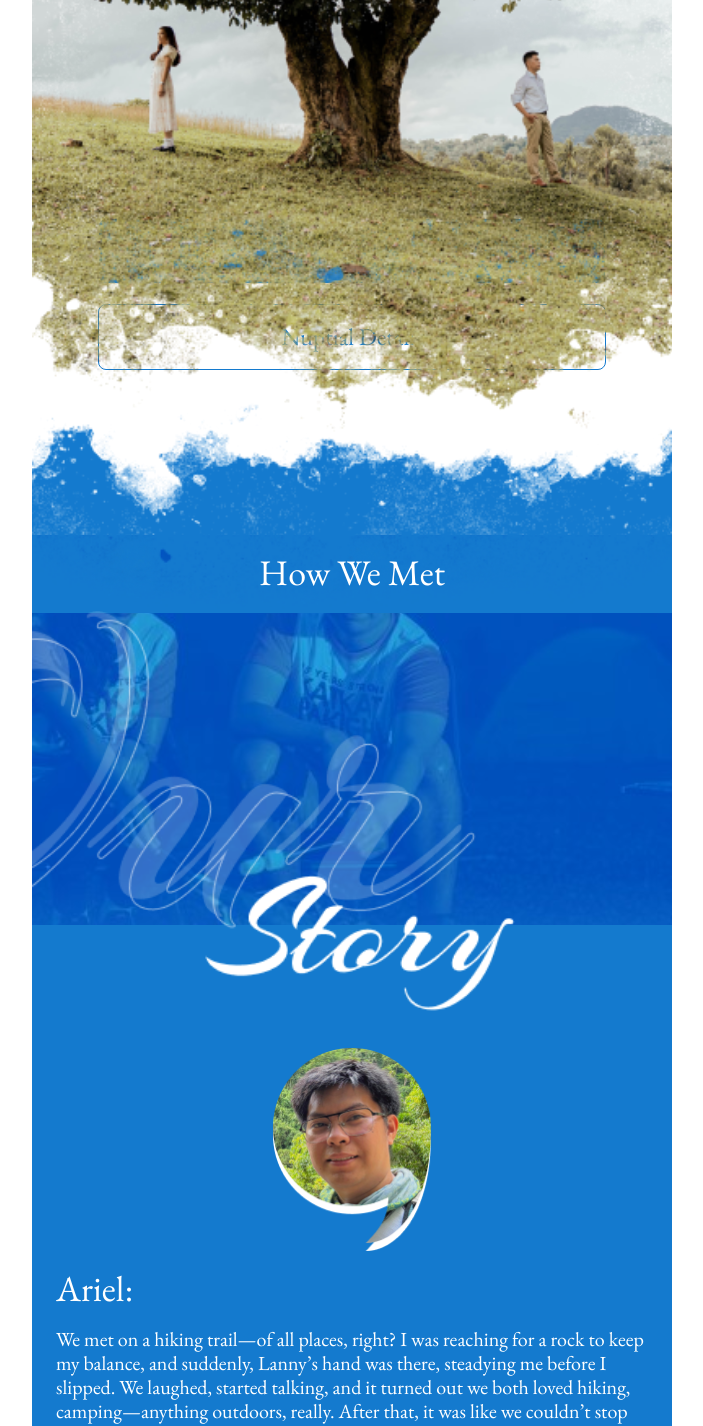
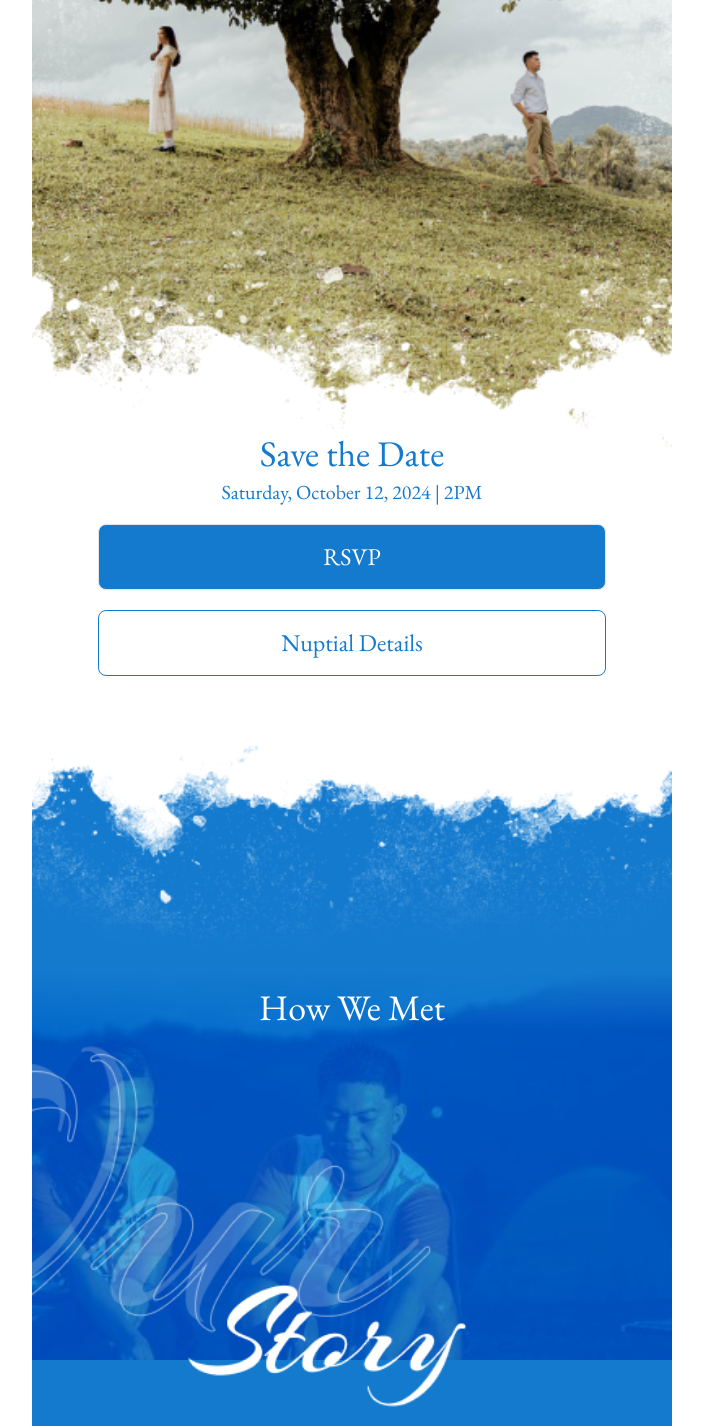
Before and after one commit to arielpasilang/ariel-lanny, a Next.js app: page / in a window 1280 px wide. Shown: the part 520-1946 px from the top of the page, without its empty margins (288-991 px from the left). Built offline with nearby package versions, Linux system fonts and the light colour scheme; a web font is replaced by a local one.

Commit message:
Updated website

```diff
--- a/src/app/components/button/index.tsx
+++ b/src/app/components/button/index.tsx
@@ -4,19 +4,47 @@ import Link from "next/link";
 interface ButtonProps {
   style: string;
   value: string;
+  link: boolean;
+  href: string;
+  newTab: boolean;
+  onClick: (event: React.MouseEvent<HTMLSpanElement, MouseEvent>) => void;
 }
 
-const Button: React.FC<ButtonProps> = ({ style, value }) => {
+const Button: React.FC<ButtonProps> = ({
+  style,
+  value,
+  link,
+  href,
+  newTab,
+  onClick,
+}) => {
   return (
+    <>
+      {link ? (
         <a
           className={`${
             style === "primary"
               ? "bg-primary-color text-white "
               : "bg-white text-primary-color border-primary-color "
           } p-4 rounded-lg block text-2xl border`}
+          href={href}
+          target={newTab ? "_blank" : undefined}
         >
           {value}
         </a>
+      ) : (
+        <span
+          className={`${
+            style === "primary"
+              ? "bg-primary-color text-white "
+              : "bg-white text-primary-color border-primary-color "
+          } p-4 rounded-lg block text-2xl border`}
+          onClick={onClick}
+        >
+          {value}
+        </span>
+      )}
+    </>
   );
 };
 
--- /dev/null
+++ b/src/app/components/modal/index.tsx
@@ -0,0 +1,38 @@
+import React, { useState } from "react";
+
+const Modal = ({
+  isOpen,
+  onClose,
+}: {
+  isOpen: boolean;
+  onClose: () => void;
+}) => {
+  if (!isOpen) return null;
+
+  return (
+    <div className="fixed inset-0 bg-black bg-opacity-50 flex justify-center items-center z-50">
+      <div className="bg-white p-6 rounded-lg relative w-11/12 max-w-3xl">
+        {/* Close button */}
+        <button className="absolute top-2 right-2" onClick={onClose}>
+          ✖
+        </button>
+
+        {/* Google Form iframe */}
+        <iframe
+          src="https://docs.google.com/forms/d/e/1FAIpQLSfUxUK1Tukyg-utADIoRFi1g73b8cHG7v1cDK1U7nmtt8nM4A/viewform?embedded=true"
+          width="100%"
+          height="100%"
+          frameBorder="0"
+          marginHeight={0}
+          marginWidth={0}
+          className="w-full h-[700px]"
+          allowFullScreen
+        >
+          Loading…
+        </iframe>
+      </div>
+    </div>
+  );
+};
+
+export default Modal;
--- a/src/app/layout.tsx
+++ b/src/app/layout.tsx
@@ -16,8 +16,9 @@ const eb_garamond = EB_Garamond({
 });
 
 export const metadata: Metadata = {
-  title: "Create Next App",
-  description: "Generated by create next app",
+  title: "Ariel and Lanny Wedding",
+  description:
+    "Family, Relative and Friends - See you all this October 12, 2024",
 };
 
 export default function RootLayout({
--- a/src/app/page.jsx
+++ b/src/app/page.jsx
@@ -1,3 +1,6 @@
+"use client";
+
+import { useState } from "react";
 import Image from "next/image";
 import ProfilePicture from "./images/banner.png";
 import Letter from "./images/letters.png";
@@ -17,6 +20,7 @@ import secondarySponsors from "./consts/secondary-sponsors";
 import offerers from "./consts/offerers.js";
 import Gcash from "./images/gcash.png";
 import ThankYouText from "./images/thank-you.png";
+import Modal from "./components/modal";
 
 const ImageContainer = ({ image }) => {
   return (
@@ -33,10 +37,21 @@ const ImageContainer = ({ image }) => {
 };
 
 export default function Home() {
+  const [isModalOpen, setIsModalOpen] = useState(false);
+
+  const openModal = () => {
+    setIsModalOpen(true);
+  };
+
+  const closeModal = () => {
+    setIsModalOpen(false);
+  };
+
   return (
     <div className="max-w-screen-sm mx-auto">
       {/* Header */}
-      <div className="bg-white mx-auto p-[15px] max-w-full text-center mb-[150px] relative">
+      <Modal isOpen={isModalOpen} onClose={closeModal} />
+      <div className="bg-white mx-auto p-[15px] max-w-full text-center mb-[50px] relative">
         <div className="absolute left-0 right-0 h-96 w-full">
           <Image
             style={{
@@ -49,7 +64,7 @@ export default function Home() {
         </div>
 
         <div
-          className="py-16 bg-gradient-to-b from-[#4A7EBA] to-[rgba(74,126,186,0)] mx-auto max-w-full z-20 relative "
+          className="py-16 bg-gradient-to-b from-[#4A7EBA] to-[rgba(74,126,186,0)] mx-auto max-w-full relative "
           style={{ borderRadius: "40px 40px 0px 0px" }}
         >
           <p className="text-2xl text-white p-5 mb-3">
@@ -58,29 +73,31 @@ export default function Home() {
           </p>
           <Image src={Letter} width={380} className="mx-auto" />
         </div>
-        <div className="mt-36 mx-auto flex flex-col w-10/12 inline-grid gap-5">
+        <div className="pt-36 md:pt-[450px] mx-auto flex flex-col w-10/12 inline-grid gap-5">
           <div>
             <h2 className="text-primary mb-2">Save the Date</h2>
             <p className="text-primary">Saturday, October 12, 2024 | 2PM</p>
           </div>
-          <Button style="primary" value="RSVP" />
-          <Button style="secondary" value="Nuptial Details" />
+          <Button
+            style="primary"
+            value="RSVP"
+            link={false}
+            href={null}
+            newTab={undefined}
+            onClick={openModal}
+          />
+          <Button
+            style="secondary"
+            value="Nuptial Details"
+            link={true}
+            href="#nuptial-details"
+            newTab={false}
+          />
         </div>
       </div>
       {/* Our Story */}
-      <div className="relative py-0 bg-cover bg-center text-center bg-no-repeat bg-[#147ACE] min-h-[500px]">
-        {/* Background Image with Blend Mode */}
-        <div
-          className="absolute inset-0 bg-cover bg-center bg-no-repeat"
-          style={{
-            backgroundImage: `url(/images/marsh-mallow.jpeg)`,
-            backgroundBlendMode: "soft-light",
-            height: "390px", // Ensure full height
-          }}
-        ></div>
 
-        {/* Image Element */}
-        <div className="absolute left-0 right-0 top-[-135px] h-48 w-full">
+      <div className="relative w-full">
         <Image
           style={{
             width: "100%",
@@ -92,21 +109,33 @@ export default function Home() {
           alt="Profile Picture"
         />
       </div>
+      <div className="relative py-4 bg-cover bg-center text-center bg-no-repeat bg-[#147ACE] min-h-[500px]">
+        {/* Background Image with Blend Mode */}
+        <div
+          className="bg-top bg-cover bg-no-repeat absolute left-0 right-0 pt-32"
+          style={{
+            backgroundImage: `url(/images/marsh-mallow.jpeg)`,
+            backgroundBlendMode: "soft-light",
+            height: "390px", // Ensure full height
+          }}
+        ></div>
 
         {/* Heading on Top */}
-        <div className="relative z-50 opacity-100 text-center ">
+        <div className="relative z-20 opacity-100 text-center ">
           <h2 className="text-white py-5">How We Met</h2>
-          <Image src={OurStoryText} className="w-10/12" />
+          <Image src={OurStoryText} className="w-9/12" />
           <div className="py-5 px-[24px] mt-4 flex flex-col gap-5">
             <Image src={Ariel} width={158} className="mx-auto" />
             <h2 className="text-left text-white">Ariel:</h2>
             <p className="text-left text-white">
-              We met on a hiking trail—of all places, right? I was reaching for
-              a rock to keep my balance, and suddenly, Lanny’s hand was there,
-              steadying me before I slipped. We laughed, started talking, and it
-              turned out we both loved hiking, camping—anything outdoors,
-              really. After that, it was like we couldn’t stop planning new
-              adventures together."
+              We met on a hiking trail—of all places, right? She complained the
+              whole way up the mountain, but luckily, I was there to give her a
+              little encouragement. I secretly snapped some pictures of her that
+              always make me smirk whenever I look at them. And then, the best
+              part: while I was busy setting up my tent, she offered me a
+              cookie. I declined because my hands were dirty, so she offered to
+              feed it to me instead. Such a simple act of kindness, but it’s
+              stuck with me ever since.
             </p>
             <Image src={OurStoryPhoto} className="mx-auto w-full" />
             <Image src={Lanny} width={158} className="mx-auto" />
@@ -121,8 +150,9 @@ export default function Home() {
             </p>
           </div>
         </div>
+      </div>
 
-        <div className="absolute left-0 right-0 bottom-[-180px] h-48 w-full z-50">
+      <div className="w-full z-20 mt-[-5px]">
         <Image
           style={{
             width: "100%",
@@ -134,9 +164,12 @@ export default function Home() {
           alt="Profile Picture"
         />
       </div>
-      </div>
+
       {/* Parents Section */}
-      <div className="relative py-16 px-[24px] bg-cover mt-24 flex flex-col gap-[40px] bg-center text-center bg-no-repeat bg-white min-h-[550px]">
+      <div
+        className="relative py-16 px-[24px] bg-cover flex flex-col gap-[40px] bg-center text-center bg-no-repeat bg-white"
+        id="nuptial-details"
+      >
         <h3 className="text-primary">We,</h3>
         <div className="px-[33px]">
           <ImageContainer image={ArielLannyLetter} />
@@ -175,7 +208,12 @@ export default function Home() {
           </h4>
           <p className="text-primary mb-5">Bato, Toledo City, Cebu</p>
           <Image src={ChurchLocation} className="mx-auto" />
-          <Button style="primary" value="View Map Location" />
+          <Button
+            style="primary"
+            value="View Map Location"
+            link="https://maps.app.goo.gl/JXWcVbGAwuKZJ1To7"
+            newTab={true}
+          />
         </div>
         <hr className="border-hr-primary" />
         <div className="px-[33px]">
@@ -187,23 +225,17 @@ export default function Home() {
           </h4>
           <p className="text-primary mb-5">Bato, Toledo City, Cebu</p>
           <Image src={VenueLocation} className="mx-auto" />
-          <Button style="primary" value="View Map Location" />
+          <Button
+            style="primary"
+            value="View Map Location"
+            link="https://maps.app.goo.gl/7xFDXcTY22f5iQHe9"
+            newTab={true}
+          />
         </div>
       </div>
 
-      <div className="relative py-0 bg-cover bg-center text-center bg-no-repeat bg-[#147ACE] mt-36 min-h-[500px]">
-        {/* Entourage Section */}
-        <div
-          className="absolute inset-0 bg-cover bg-center bg-no-repeat"
-          style={{
-            backgroundImage: `url(/images/with-lamp.jpeg)`,
-            backgroundBlendMode: "soft-light",
-            height: "390px", // Ensure full height
-          }}
-        ></div>
-
       {/* Image Element */}
-        <div className="absolute left-0 right-0 top-[-135px] h-48 w-full">
+      <div className="relative w-full">
         <Image
           style={{
             width: "100%",
@@ -216,8 +248,19 @@ export default function Home() {
         />
       </div>
 
+      <div className="relative py-0 bg-cover bg-center text-center bg-no-repeat bg-[#147ACE]">
+        {/* Entourage Section */}
+        <div
+          className="bg-top bg-cover bg-no-repeat absolute left-0 right-0 pt-32"
+          style={{
+            backgroundImage: `url(/images/with-lamp.jpeg)`,
+            backgroundBlendMode: "soft-light",
+            height: "390px", // Ensure full height
+          }}
+        ></div>
+
         {/* Heading on Top */}
-        <div className="relative z-50 opacity-100 py-8 text-center ">
+        <div className="relative z-20 opacity-100 text-center ">
           <Image src={TheEntourage} className="w-full" />
           <div className="relative py-16 px-[24px] bg-cover flex flex-col gap-[40px] bg-center text-center bg-no-repeat min-h-[550px]">
             <hr className="border-white" />
@@ -306,20 +349,20 @@ export default function Home() {
                 </div>
                 <hr className="border-white w-[250px] mx-auto" />
                 {principal.map((person) => (
-                  <>
+                  <div key={person.husband}>
                     <div className={person.husband}>
                       <h4 className="text-white leading-8">{person.husband}</h4>
                       <h4 className="text-white leading-8">{person.wife}</h4>
                     </div>
                     <hr className="last:hidden border-white w-[250px] mx-auto" />
-                  </>
+                  </div>
                 ))}
               </div>
             </div>
             <hr className="border-hr-primary" />
             <h1 className="text-white">Secondary Sponsors</h1>
             {secondarySponsors.map((item) => (
-              <div className="px-[33px]">
+              <div className="px-[33px]" key={item.title}>
                 <h2 className="text-white italic">{item.title}</h2>
                 <p className="description text-white">{item.description}</p>
                 <h4 className="text-white leading-8">{item.husband}</h4>
@@ -329,7 +372,7 @@ export default function Home() {
             <hr className="border-hr-primary" />
             <h1 className="text-white">Offerers</h1>
             {offerers.map((item) => (
-              <div className="px-[33px]">
+              <div className="px-[33px]" key={item.title}>
                 <h2 className="text-white italic">{item.title}</h2>
                 <h4 className="text-white leading-8">{item.person1}</h4>
                 <h4 className="text-white leading-8">{item.person2}</h4>
@@ -337,8 +380,9 @@ export default function Home() {
             ))}
           </div>
         </div>
+      </div>
 
-        <div className="absolute left-0 right-0 bottom-[-180px] h-48 w-full z-50">
+      <div className="w-full z-20 mt-[-5px]">
         <Image
           style={{
             width: "100%",
@@ -350,8 +394,7 @@ export default function Home() {
           alt="Profile Picture"
         />
       </div>
-      </div>
-      <div className="relative py-48 px-[24px] bg-cover mt-16 flex flex-col gap-[40px] bg-center text-center bg-no-repeat bg-white min-h-[550px]">
+      <div className="relative py-24 px-[24px] bg-cover flex flex-col gap-[40px] bg-center text-center bg-no-repeat bg-white">
         <div className="flex gap-4 w-64 mx-auto">
           <div className={`rounded-full bg-[#147ACE] w-[40px] h-[40px]`} />
           <div className={`rounded-full bg-[#4A7EBA] w-[40px] h-[40px]`} />
@@ -389,19 +432,7 @@ export default function Home() {
         </div>
       </div>
 
-      <div className="relative py-0 bg-cover bg-center text-center bg-no-repeat bg-[#147ACE]">
-        {/* Background Image with Blend Mode */}
-        <div
-          className="absolute inset-0 bg-cover bg-center bg-no-repeat"
-          style={{
-            backgroundImage: `url(/images/bottom-banner.jpeg)`,
-            backgroundBlendMode: "soft-light",
-            height: "390px", // Ensure full height
-          }}
-        ></div>
-
-        {/* Image Element */}
-        <div className="absolute left-0 right-0 top-[-135px] h-48 w-full">
+      <div className="relative w-full">
         <Image
           style={{
             width: "100%",
@@ -413,15 +444,35 @@ export default function Home() {
           alt="Profile Picture"
         />
       </div>
-        <div className="relative z-50 opacity-100 text-center ">
-          <Image src={ThankYouText} className="w-10/12" />
+
+      <div className="relative py-0 bg-cover bg-center text-center bg-no-repeat bg-[#147ACE]">
+        {/* Background Image with Blend Mode */}
+        <div
+          className="bg-top bg-cover bg-no-repeat absolute left-0 right-0 pt-32"
+          style={{
+            backgroundImage: `url(/images/bottom-banner.jpeg)`,
+            backgroundBlendMode: "soft-light",
+            height: "390px", // Ensure full height
+          }}
+        ></div>
+
+        {/* Image Element */}
+
+        <div className="relative z-20 py-5 opacity-100 text-center ">
+          <Image src={ThankYouText} className="w-11/12" />
           <div className="py-5 px-[24px] flex flex-col gap-5">
             <hr className="border-white" />
             <h4 className="text-white text-center leading-8">
               If you wish to upload your photos during the wedding, please feel
               free to upload or share them with us. Thank you!
             </h4>
-            <Button style="secondary" value="Upload Photos Here" />
+            <Button
+              style="secondary"
+              value="Upload Photos Here"
+              link={true}
+              href="https://photos.app.goo.gl/K2UgxAypxtwosj8N9"
+              newTab={true}
+            />
           </div>
         </div>
         <div className="absolute left-0 right-0 bottom-[-180px] h-48 w-full z-50">
```
Lines whose indentation alone changed are shown as unchanged.
